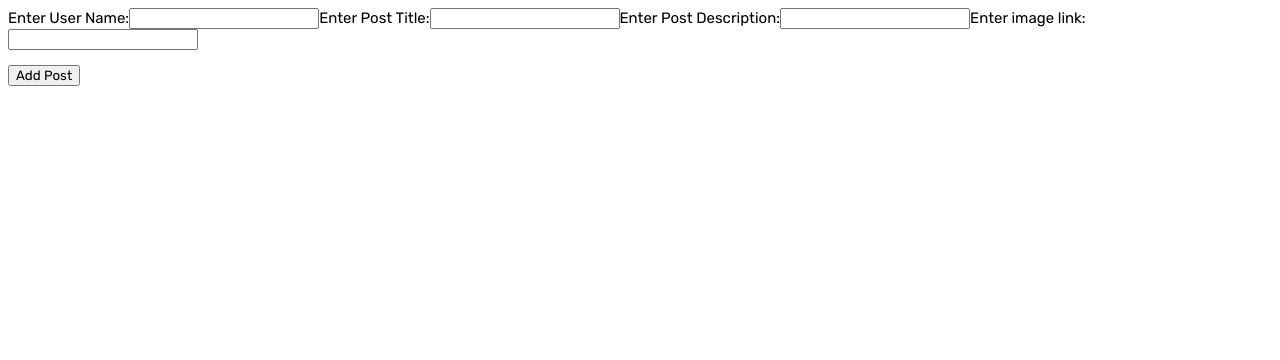
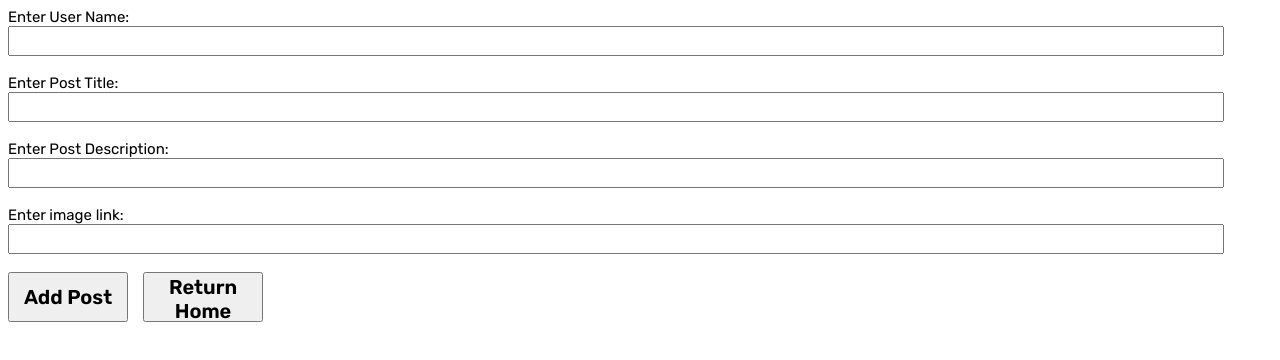
Before and after one commit to spicyneutrino/WEB102-Final-Project, a React (Vite) app: page /create in a window 1280 px wide. Shown: the top 360 px of the page. Built offline with nearby package versions, Linux system fonts and the light colour scheme.

Commit message:
Create, Update Page CSS

```diff
--- a/src/index.css
+++ b/src/index.css
@@ -103,17 +103,18 @@ a:hover {
 }
 
 /* post detail page  */
-.postDetailPage{
+.postDetailPage {
   display: flex;
   flex-direction: column;
   width: 99w;
 }
-.postDetailTopRow{
+
+.postDetailTopRow {
   display: flex;
   justify-content: space-between;
 }
 
-.postDetailTopRow img{
+.postDetailTopRow img {
   display: flex;
   width: 400px;
   height: 200px;
@@ -121,7 +122,7 @@ a:hover {
   object-fit: contain;
 }
 
-.buttonRow{
+.buttonRow {
   display: flex;
   /* border: 1px solid #000; */
   gap: 10px;
@@ -133,11 +134,11 @@ a:hover {
   align-items: center;
 }
 
-.buttonRow > button {
+.buttonRow>button {
   height: 35px;
 }
 
-.BtnEmoji{
+.BtnEmoji {
   width: auto;
   font-size: 25px;
   background: none;
@@ -145,30 +146,30 @@ a:hover {
   text-align: center;
 }
 
-.postDetailBottomRow{
+.postDetailBottomRow {
   width: 100vw;
   padding: 20px;
 }
 
-.addReplyFormDiv form input{
+.addReplyFormDiv form input {
   width: 90vw;
   height: 60px;
 }
 
 
-.addReplyFormDiv form button{
+.addReplyFormDiv form button {
   width: 5vw;
   min-width: 50px;
   height: 60px;
 }
 
-.comment-heading{
+.comment-heading {
   font-size: 20px;
   font-weight: 600;
   margin-top: 30px;
 }
 
-.postReplies{
+.postReplies {
   width: 95vw;
   padding: 10px 20px;
   background-color: #ced4da;
@@ -177,3 +178,34 @@ a:hover {
   margin-top: 20px;
   margin-bottom: 10px;
 }
+
+.createPage form {
+  display: flex;
+  flex-direction: column;
+}
+
+.createPage input {
+  margin-bottom: 18px;
+  width: 95vw;
+  height: 30px;
+  font-size: 15px;
+}
+
+.createPage button {
+  width: 120px;
+  height: 50px;
+  font-size: 20px;
+  font-weight: 600;
+}
+
+.error-message {
+  padding: 10px 20px;
+  width: fit-content;
+  background-color: rgb(226, 59, 59);
+  margin: 10px;
+}
+
+.button-row {
+  display: flex;
+  gap: 15px;
+}
--- a/src/pages/Create.jsx
+++ b/src/pages/Create.jsx
@@ -1,6 +1,6 @@
 import { useState, useEffect } from "react"
 import supabase from "../config/supaBaseClient"
-import { Navigate } from "react-router-dom"
+import { useNavigate } from "react-router-dom"
 
 const Create = () => {
 
@@ -11,6 +11,7 @@ const Create = () => {
     const [imageSrc, setImageSrc] = useState("")
     const [formError, setFormError] = useState(null)
 
+    const navigate = useNavigate()
 
 
     const handleSubmit = async (e) => {
@@ -39,7 +40,7 @@ const Create = () => {
         if (data) {
             setFormError(null)
         }
-        Navigate("/")
+        navigate("/")
 
     }
 
@@ -59,9 +60,13 @@ const Create = () => {
                 <label htmlFor="imageSrc">Enter image link:</label>
                 <input type="text" name="post image" value={imageSrc} id="imageSrc" onChange={(e) => setImageSrc(e.target.value)} />
 
-                <p>{formError}</p>
+                {formError && (<p className="error-message">{formError}</p>)}
 
-                <button>Add Post</button>
+                <div className="button-row">
+                    <button>Add Post</button>
+                    <button onClick={() => { navigate("/") }}>Return Home</button>
+                </div>
+
             </form>
         </div>
     )
--- a/src/pages/Update.jsx
+++ b/src/pages/Update.jsx
@@ -85,7 +85,10 @@ const Update = () => {
 
                 <p>{formError}</p>
 
-                <button>Add Post</button>
+                <div className="button-row">
+                    <button>Update Post</button>
+                    <button onClick={() => { navigate("/") }}>Return Home</button>
+                </div>
             </form>
         </div>
     )
```
